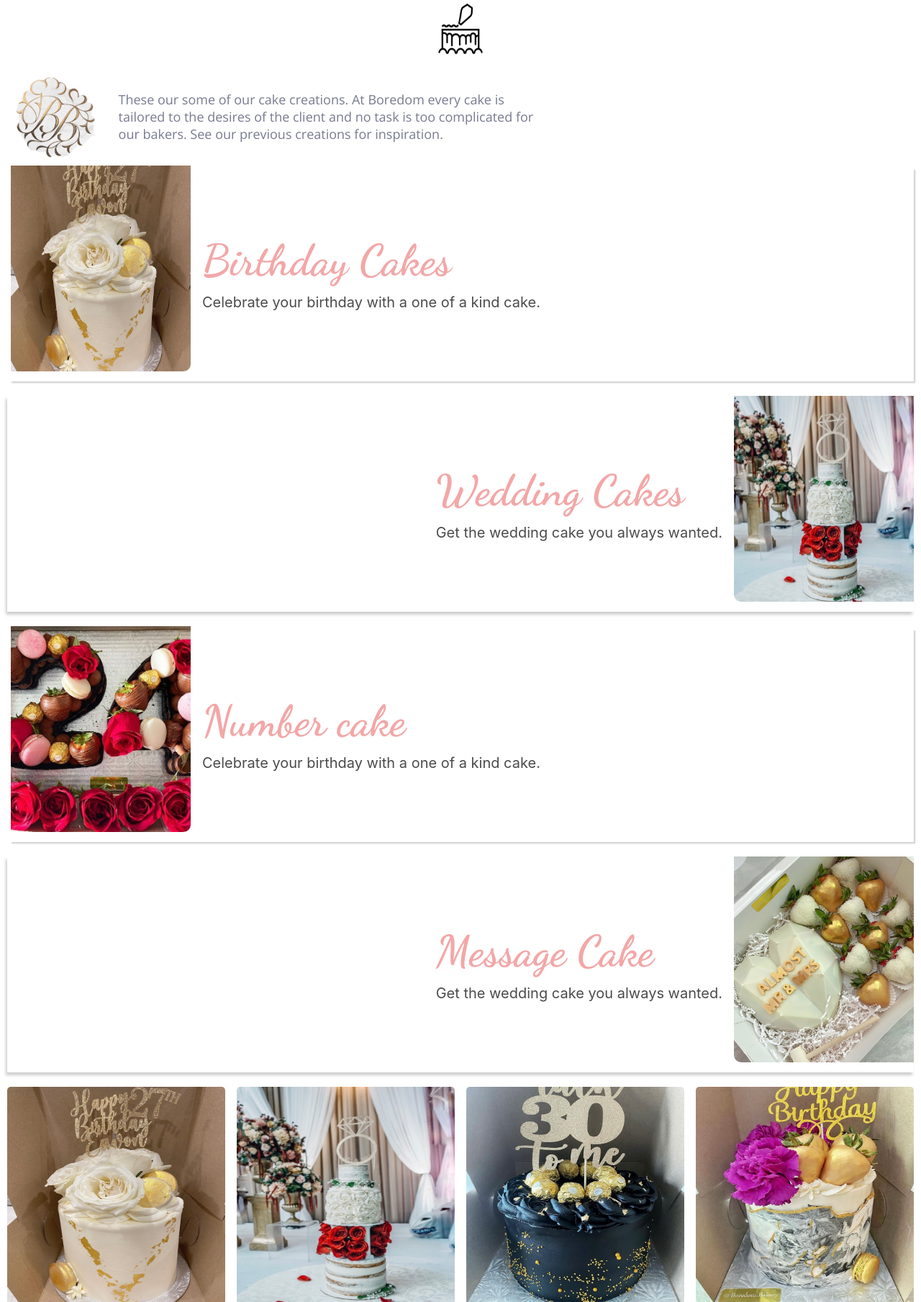
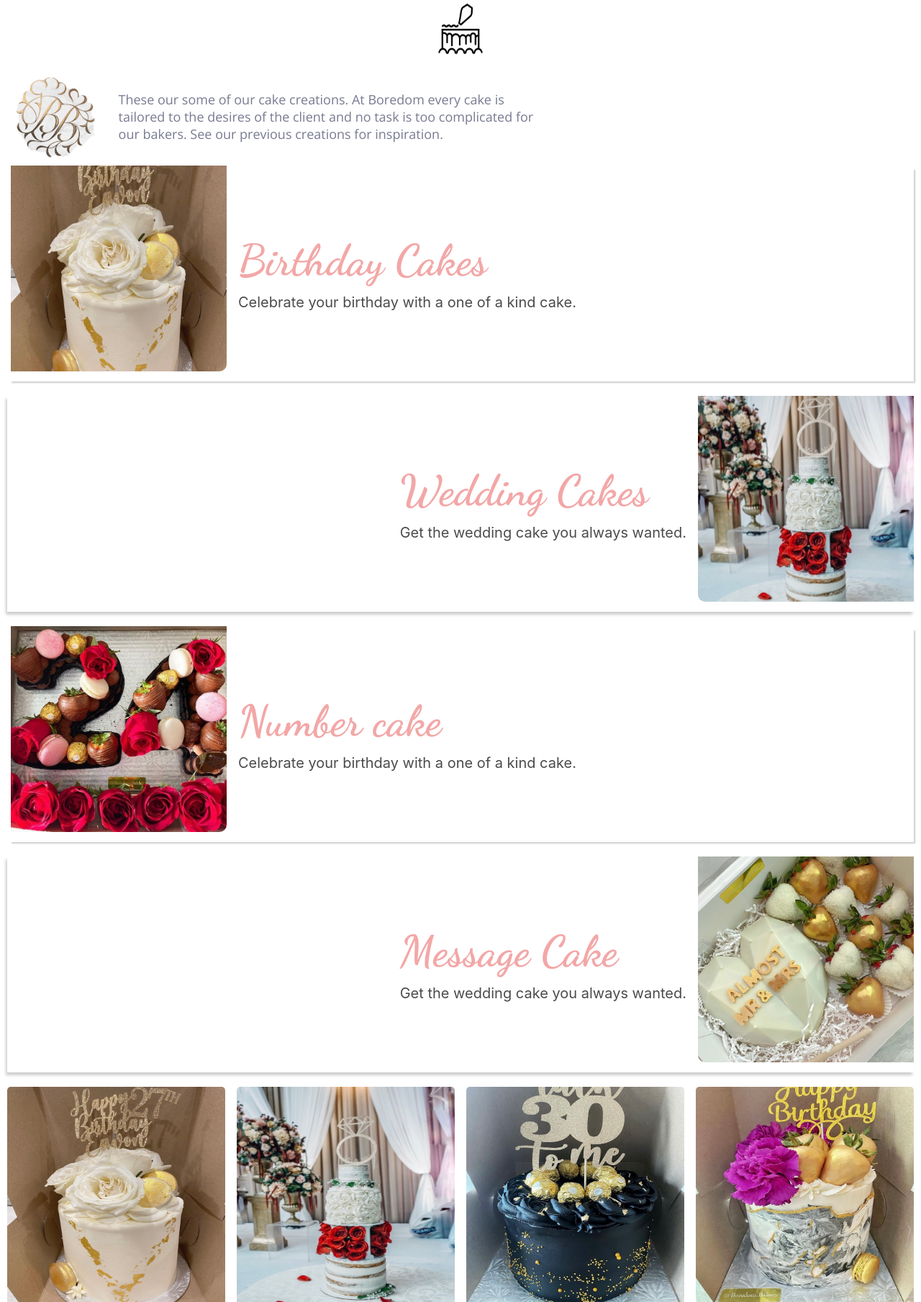
Before and after one commit to AshtonDevNow/bbakery, a PHP site: page /categories/cupcake-list.html in a window 1280 px wide. Shown: the part 137-1946 px from the top of the page at 72% size. Run offline with PHP 8.4, Linux system fonts and the light colour scheme.

Commit message:
Changed some images sizes

```diff
--- a/style.css
+++ b/style.css
@@ -138,7 +138,7 @@ element.style {
 
 .card-product img {
   height: 100%;
-  width: 250px;
+  width: 300px;
   margin-top: 0%;
   margin-bottom: 28px;
   padding-top: 0%;
@@ -181,7 +181,7 @@ element.style {
 
 .card-product-right img {
   height: 100%;
-  width: 250px;
+  width: 300px;
   margin-top: 0%;
   margin-bottom: 28px;
   padding-top: 0%;
```
